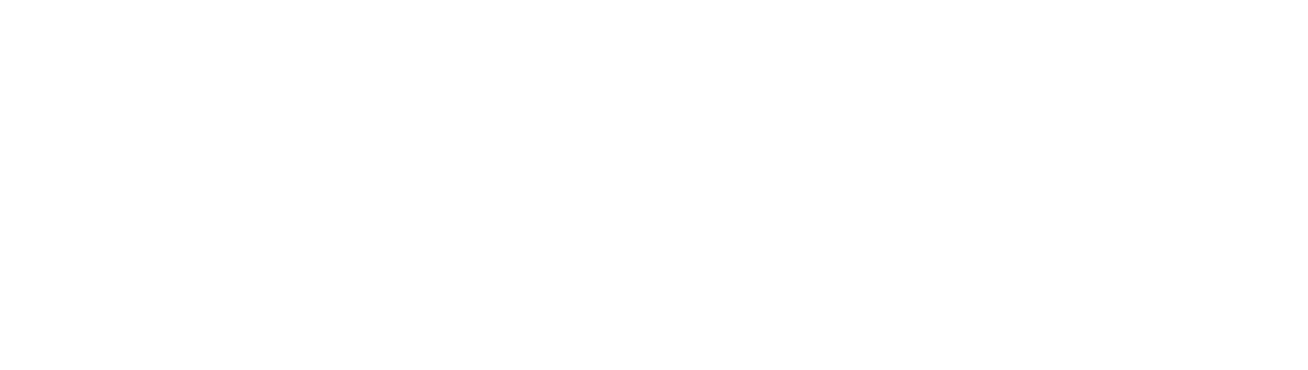
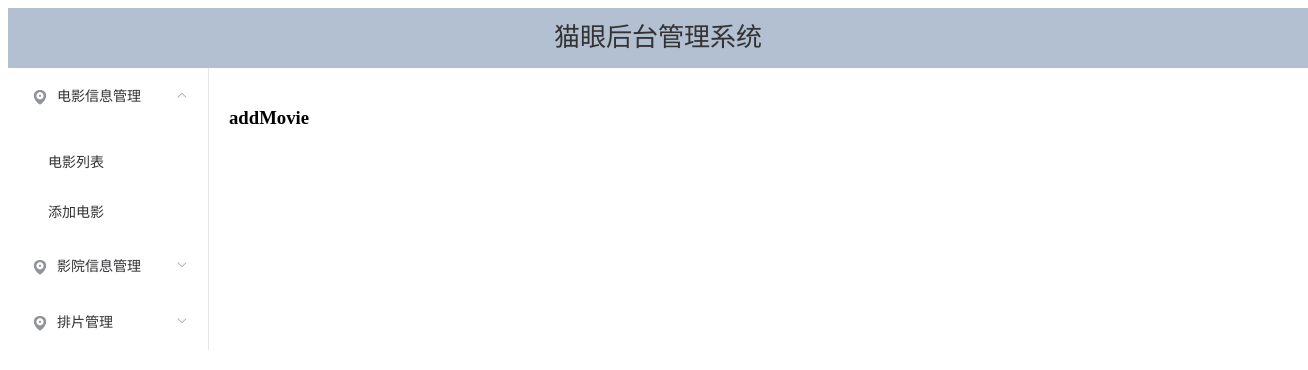
Before and after one commit to liutao931223/catMovie, a Vue app: page /#/info/addMovie in a window 1280 px wide. Before the commit this address led to /#/info. Shown: the top 370 px of the page, 1308 px wide, since content can reach past the window. Built offline with nearby package versions, Linux system fonts and the light colour scheme.

Commit message:
修改项目

```diff
--- a/src/components/info/info.vue
+++ b/src/components/info/info.vue
@@ -1,3 +1,82 @@
 <template>
-	<h1>info</h1>
+	<div>
+		<el-container style="width: 1300px;margin: auto;">
+			<el-header>猫眼后台管理系统</el-header>
+			<el-container>
+				<el-aside style="width: 201px;border-right: solid 1px #e6e6e6;">
+					<el-menu
+						router
+						:default-openeds ="arry"
+			      		default-active="1"
+			      		style="border-right: none;"
+			      		class="el-menu-vertical-demo"
+			      >
+			     	<el-submenu index="1">
+				        <template slot="title">
+				          <i class="el-icon-location"></i>
+				          <span>电影信息管理</span>
+				        </template>
+			        <el-menu-item-group>
+			          <el-menu-item index="/info/movieList">电影列表</el-menu-item>
+			          <el-menu-item index="/info/addMovie">添加电影</el-menu-item>
+			        </el-menu-item-group>
+			      </el-submenu>
+			      <el-submenu index="2">
+				        <template slot="title">
+				          <i class="el-icon-location"></i>
+				          <span>影院信息管理</span>
+				        </template>
+			        <el-menu-item-group>
+			        	<el-menu-item index="/info/studioList">影院列表</el-menu-item>
+			          	<el-menu-item index="/info/addStudio">添加影院</el-menu-item>
+			        </el-menu-item-group>
+			      </el-submenu>
+			      <el-submenu index="3">
+				        <template slot="title">
+				          <i class="el-icon-location"></i>
+				          <span>排片管理</span>
+				        </template>
+				        <el-menu-item-group>
+			          		<el-menu-item index="">排片列表</el-menu-item>
+				          	<el-menu-item index="">增加排片</el-menu-item>
+			        	</el-menu-item-group>
+			      </el-submenu>
+			    </el-menu>
+			</el-aside>
+				<el-main>
+					<router-view></router-view>
+			</el-main>
+			</el-container>
+		</el-container>
+	</div>
 </template>
+
+<script>
+export default {
+  name: "info",
+  data(){
+  	return {
+  		arry :["1"]
+  	}
+  },
+  methods: {
+    handleOpen(key, keyPath) {
+      console.log(key, keyPath);
+    },
+    handleClose(key, keyPath) {
+      console.log(key, keyPath);
+    }
+  }
+}
+</script>
+
+<style>
+.el-header {
+ 	text-align: center;
+ 	font-size: 26px;
+ 	font-size: 600;
+  background-color: #B3C0D1;
+  color: #333;
+  line-height: 60px;
+}
+</style>
--- a/src/router/index.js
+++ b/src/router/index.js
@@ -3,19 +3,36 @@
 import Info from '@/components/info/info.vue'
 import Login from '@/components/login/login.vue'
 import Reg from '@/components/reg/reg.vue'
-import AddMovie from '../components/info/movie/addMovie/addMovie.vue'
-import MovieList from '../components/info/movie/movieList/movieList.vue'
-import AddStudio from '../components/info/studio/addStudio/addStudio.vue'
-import StudioList from '../components/info/studio/studioList/studioList.vue'
+import AddMovie from '../components/info/movie/addMovie.vue'
+import MovieList from '../components/info/movie/movieList.vue'
+import AddStudio from '../components/info/studio/addStudio.vue'
+import StudioList from '../components/info/studio/studioList.vue'
 
 Vue.use(Router)
 
 export default new Router({
   routes: [
     {
-      path: '/',
+      path: '/info',
       name: 'info',
-      component: Info
+      component: Info,
+      children: [
+        {
+          path: 'addMovie',
+          component: AddMovie
+        },
+        {
+          path: 'movieList',
+          component: MovieList
+        },{
+          path: 'addStudio',
+          component: AddStudio
+        },
+        {
+          path: 'studioList',
+          component: StudioList
+        }
+      ]
     },{
       path: '/login',
       name: 'login',
@@ -24,22 +41,6 @@
       path: '/reg',
       name: 'reg',
       component: Reg
-    },{
-      path: '/addMovie',
-      name: 'addMovie',
-      component: AddMovie
-    },{
-      path: '/movieList',
-      name: 'movieList',
-      component: MovieList
-    },{
-      path: '/addStudio',
-      name: 'addStudio',
-      component: AddStudio
-    },{
-      path: '/studioList',
-      name: 'studioList',
-      component: StudioList
-    },
+    }
   ]
 })
```
Also changed, not shown: src/components/info/movie/addMovie.vue (renamed from src/components/info/movie/addMovie/addMovie.vue), src/components/info/movie/movieList.vue (renamed from src/components/info/movie/movieList/movieList.vue), src/components/info/studio/addStudio.vue (renamed from src/components/info/studio/addStudio/addStudio.vue), src/components/info/studio/studioList.vue (renamed from src/components/info/studio/studioList/studioList.vue).
